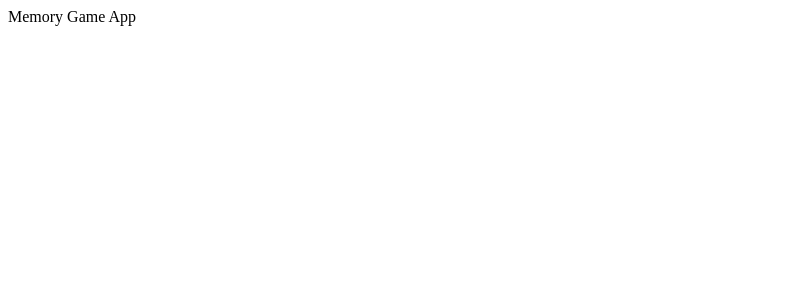
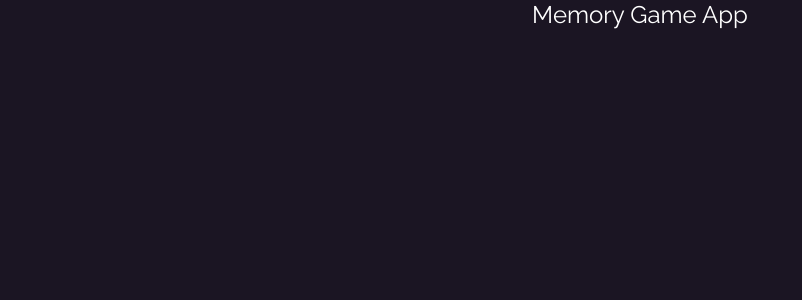
Before and after one commit to dimitarsabev00/Memory-Game-App, a React (Vite) app: page / in a window 1280 px wide. Shown: the top 300 px of the page, without its empty margins (0-802 px from the left). Built offline with nearby package versions, Linux system fonts and the light colour scheme.

Commit message:
Added Base Styles & Font

```diff
--- a/src/index.css
+++ b/src/index.css
@@ -0,0 +1,11 @@
+@import url("https://fonts.googleapis.com/css2?family=Raleway:wght@100;200;300;400;500;600;700;800&display=swap");
+
+/* base styles */
+body {
+  font-family: Raleway, sans-serif;
+  margin: 0;
+  font-size: 1.5em;
+  text-align: center;
+  background: #1b1523;
+  color: #fff;
+}
```
